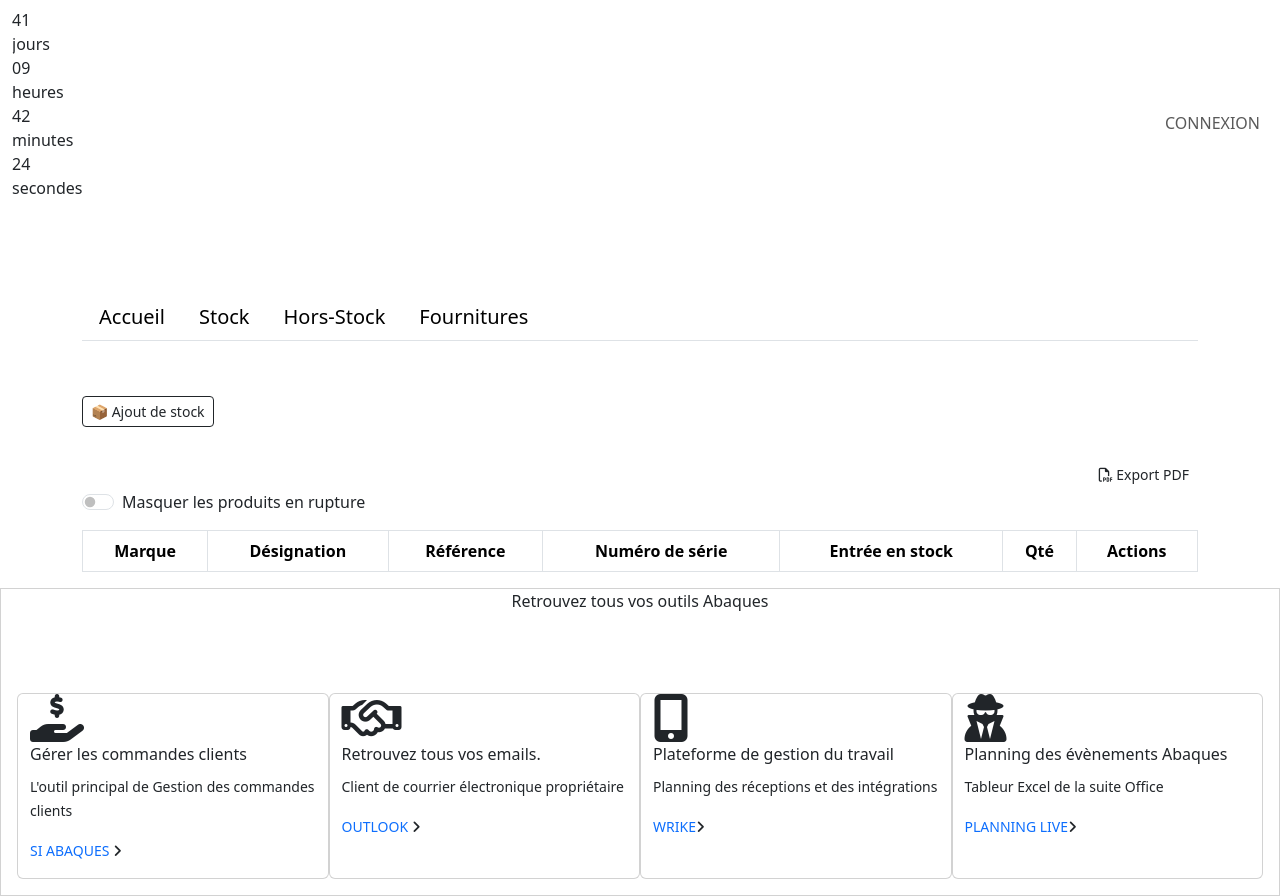
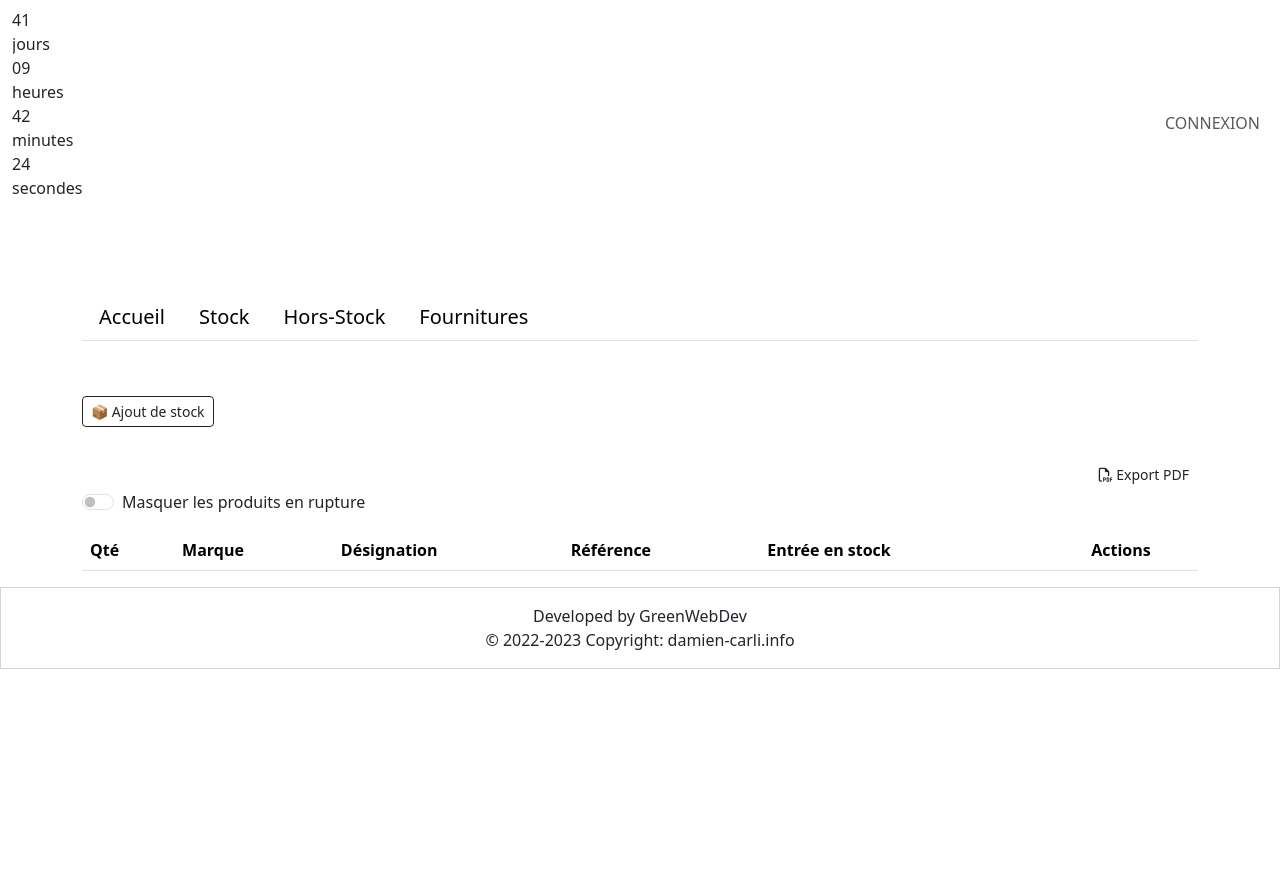
Before and after one commit to damizkrli/stockmaster, a Symfony app: template templates/product/index.html.twig in a window 1280 px wide. After the commit the page ends 669 px from the top, so only its background shows below. Run offline with Twig, Linux system fonts and the light colour scheme; the template is opened without the code that fills it, so the values that code supplies are empty; form fields are guessed from the names that the template uses; some libraries are stand-ins or nearby versions.

Commit message:
REFACTOR FRONT

```diff
--- a/assets/styles/_vars.css
+++ b/assets/styles/_vars.css
@@ -4,5 +4,5 @@
     --var-button-app: #383d4b;
     --var-white: white;
     --var-black: black;
-    --var-header-footer: #616161;
+    --var-header-footer: #383d4b;
 }
--- a/assets/styles/navbar.css
+++ b/assets/styles/navbar.css
@@ -1,7 +1,7 @@
 /*NAVBAR*/
 
 .navbar {
-    background-color: #616161;
+    background-color: var(--var-header-footer);
 }
 
 .link {
--- a/assets/styles/tables.css
+++ b/assets/styles/tables.css
@@ -3,3 +3,7 @@
 tbody {
     background-color: var(--var-white);
 }
+
+.last-cell {
+    height: 100%;
+}
--- a/templates/_footer.html.twig
+++ b/templates/_footer.html.twig
@@ -1,86 +1,7 @@
 <div class="card rounded rounded-0">
-    <div class="heading text-center">
-        <div class="head1">Retrouvez tous vos outils Abaques</div>
+    <div class="heading text-center mt-3">
+        <div class="head1">Developed by GreenWebDev</div>
+        <div class="head1">© 2022-2023 Copyright: damien-carli.info</div>
         <p class="bdr"></p>
     </div>
-    <div class="card-body">
-        <div class="row m-0 pt-5">
-            <div class="card col-12 col-md-3">
-                <div class="card-content">
-                    <i class="fas fa-hand-holding-usd fa-3x"></i>
-                    <div class="card-title">
-                        Gérer les commandes clients
-                    </div>
-                    <p><small>L'outil principal de Gestion des commandes clients</small></p>
-                    <div class="learn-more">
-                        <p>
-                            <small>
-                                <label><a class="text-decoration-none learn-more" target="_blank "
-                                          href="https://www.abaques-si.eu/app/login/?next=/app/">
-                                        SI ABAQUES
-                                    </a>
-                                    <i class="fas fa-angle-right"></i>
-                                </label>
-                            </small>
-                        </p>
-                    </div>
-                </div>
-            </div>
-            <div class="card col-12 col-md-3">
-                <div class="card-content">
-                    <i class="far fa-handshake fa-3x"></i>
-                    <div class="card-title">
-                        Retrouvez tous vos emails.
-                    </div>
-                    <p><small>Client de courrier électronique propriétaire</small></p>
-                    <div class="learn-more">
-                        <p>
-                            <small>
-                                <label>
-                                    <a class="text-decoration-none learn-more" target="_blank" href="https://outlook.office365.com/mail/">
-                                        OUTLOOK
-                                    </a>
-                                    <i class="fas fa-angle-right"></i>
-                                </label>
-                            </small>
-                        </p>
-                    </div>
-                </div>
-            </div>
-            <div class="card col-12 col-md-3">
-                <div class="card-content">
-                    <i class="fas fa-mobile-alt fa-3x"></i>
-                    <div class="card-title">
-                        Plateforme de gestion du travail
-                    </div>
-                    <p><small>Planning des réceptions et des intégrations</small></p>
-                    <div class="learn-more">
-                        <p>
-                            <small>
-                                <label><a class="text-decoration-none learn-more" target="_blank" href="https://www.wrike.com/workspace.htm?acc=5860969&wr=20#/single-calendar/?id=1535406&spaceId=1035399198">WRIKE</a><i
-                                            class="fas fa-angle-right"></i></label>
-                            </small>
-                        </p>
-                    </div>
-                </div>
-            </div>
-            <div class="card col-12 col-md-3">
-                <div class="card-content">
-                    <i class="fas fa-user-secret fa-3x"></i>
-                    <div class="card-title">
-                        Planning des évènements Abaques
-                    </div>
-                    <p><small>Tableur Excel de la suite Office</small></p>
-                    <div class="learn-more">
-                        <p>
-                            <small>
-                                <label><a class="text-decoration-none learn-more" target="_blank" href="https://abaques.sharepoint.com/:x:/r/sites/LIVE/_layouts/15/doc2.aspx?sourcedoc={80E72471-39C7-4906-AEB7-AA99A84443A0}&file=PLANNINGPERSONNEL2023BORDEAUX.xlsx&action=default&mobileredirect=true&DefaultItemOpen=1&cid=79422cf3-e12b-48a3-a119-1de0cd3e0341&CID=aa1a4fde-ade9-d2af-cd74-dcfb592dd688">PLANNING LIVE</a><i
-                                            class="fas fa-angle-right"></i></label>
-                            </small>
-                        </p>
-                    </div>
-                </div>
-            </div>
-        </div>
-    </div>
 </div>
--- a/templates/layout/modal/_modal_add_out_of_stock.html.twig
+++ b/templates/layout/modal/_modal_add_out_of_stock.html.twig
@@ -1,5 +1,5 @@
 <div class="modal fade" id="addOutOfStockModal" tabindex="-1" aria-labelledby="addOutOfStockModal" aria-hidden="true">
-    <div class="modal-dialog">
+    <div class="modal-dialog modal-dialog-centered">
         <div class="modal-content">
             <div class="modal-header">
                 <h5 class="modal-title" id="exampleModalLabel">📦 Ajouter un produit dans le hors stock</h5>
@@ -13,7 +13,7 @@
                         <p class="col">{{ form_row(form.brand, {'attr': { 'class': 'rounded-3  p-2' }}) }}</p>
                         <p class="col">{{ form_row(form.name, {'attr': { 'class': 'rounded-3  p-2' }}) }}</p>
                         <p class="col">{{ form_row(form.reference, {'attr': { 'class': 'rounded-3  p-2' }}) }}</p>
-                        <div class="modal-footer">
+                        <div class="modal-footer d-grid gap-2 d-md-block">
                             <button class="col btn btn-outline-dark btn-sm">{{ button_label|default('Enregistrer') }}</button>
                             <button type="button" class="btn btn-outline-danger btn-sm" data-bs-dismiss="modal">Fermer</button>
                         </div>
--- a/templates/layout/modal/_modal_add_product.html.twig
+++ b/templates/layout/modal/_modal_add_product.html.twig
@@ -1,5 +1,5 @@
 <div class="modal fade" id="addModal" tabindex="-1" aria-labelledby="addModalLabel" aria-hidden="true">
-    <div class="modal-dialog">
+    <div class="modal-dialog modal-dialog-centered">
         <div class="modal-content">
             <div class="modal-header">
                 <h5 class="modal-title" id="exampleModalLabel">📦 Ajouter un produit dans le stock</h5>
--- a/templates/product/index.html.twig
+++ b/templates/product/index.html.twig
@@ -31,40 +31,37 @@
             <label class="form-check-label" for="hideZeroCheckbox">Masquer les produits en rupture</label>
         </div>
 
-        <table class="table table-bordered table-hover">
+        <table class="table table-hover">
             <thead>
             <tr>
-                <th class="text-center">Marque</th>
-                <th class="text-center">Désignation</th>
-                <th class="text-center">Référence</th>
-                <th class="text-center">Numéro de série</th>
-                <th class="text-center">Entrée en stock</th>
-                <th class="text-center">Qté</th>
+                <th class="text-start">Qté</th>
+                <th>Marque</th>
+                <th>Désignation</th>
+                <th>Référence</th>
+                <th>Entrée en stock</th>
                 <td class="text-center fw-bold" colspan="2">Actions</td>
             </tr>
             </thead>
             <tbody>
-            <tr>
             {% for product in products %}
                 <tr {% if product.quantity == 0 %}class="zero-quantity"{% endif %}>
-                <td class="text-center">{{ product.brand | title }}</td>
-                <td class="text-center">{{ product.name | title }}</td>
-                <td class="text-center">{{ product.reference }}</td>
-                <td class="text-center">{{ product.serialNumber }}</td>
-                <td class="text-center">{{ product.addedAt ? product.addedAt|date('d/m/y') }}</td>
-                <td class="text-center">{{ product.quantity }}</td>
-                <td class="text-end me-0 d-flex align-items-center justify-content-evenly">
-                    <button class="btn btn-outline-dark btn-sm exclude-from-clipboard" onclick="copyToClipboard(this)">
+                    <td class="text-start">{{ product.quantity }},00</td>
+                    <td>{{ product.brand | title }}</td>
+                    <td>{{ product.name | title }}</td>
+                    <td>{{ product.reference }}</td>
+                    <td>{{ product.addedAt ? product.addedAt|date('d/m/Y') }}</td>
+                    <td class="text-end me-0 d-flex align-items-end justify-content-evenly">
+                        <button class="btn btn-outline-dark btn-sm exclude-from-clipboard me-2"
+                                onclick="copyToClipboard(this)">
                             <i class="fa-regular fa-copy"></i>
                         </button>
-                    <button class="btn btn-outline-dark btn-sm exclude-from-clipboard">
+                        <button class="btn btn-outline-dark btn-sm exclude-from-clipboard me-2">
                             <a class="text-decoration-none" href="{{ path('edit_supply', {'id': product.id}) }}">
                                 <i class="fa-regular fa-pen-to-square"></i>
                             </a>
                         </button>
                         {{ include('product/_delete_form.html.twig') }}
                     </td>
-
                 </tr>
             {% endfor %}
 
```
Also changed, not shown: templates/export/out_of_stock_pdf.html.twig (+13 -1 lines), templates/export/product_pdf.html.twig (+13 -0 lines), templates/export/supply_pdf.html.twig (+13 -0 lines), templates/layout/script/clipboard.html.twig (+11 -11 lines), templates/out_of_stock/index.html.twig (+19 -12 lines), templates/supply/index.html.twig (+15 -15 lines). Lines whose indentation alone changed are shown as unchanged.
